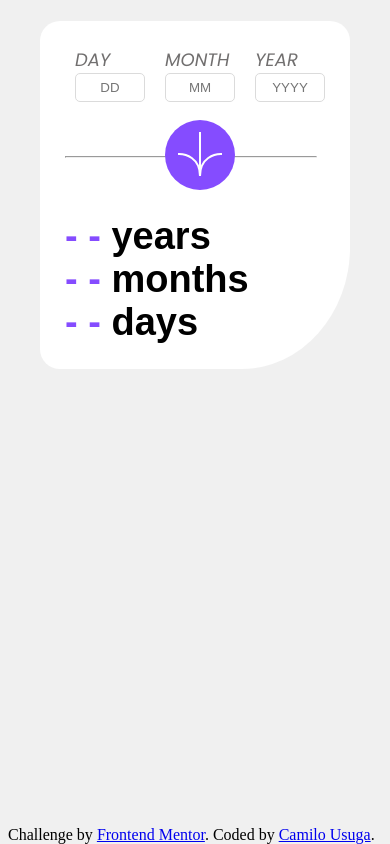
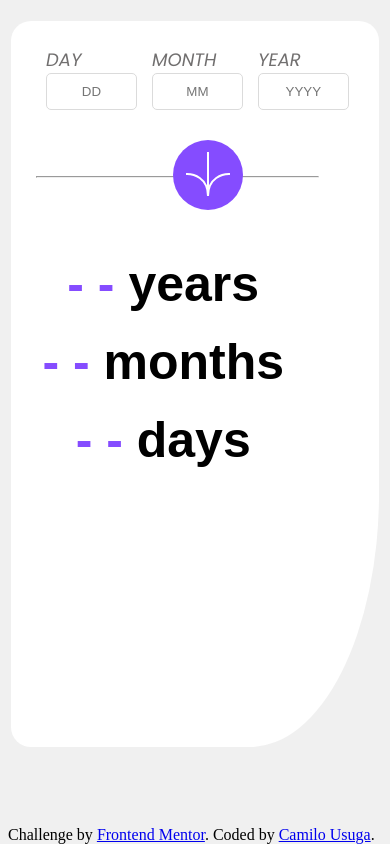
Before and after one commit to CamiloXXI/age-calculator-app, a website built with Parcel: page index.html in a window 390 px wide. Built offline with nearby package versions, Linux system fonts and the light colour scheme.

Commit message:
Responsive

```diff
--- a/src/index.js
+++ b/src/index.js
@@ -1,8 +1,4 @@
 const D = document;
-const $calculate = D.getElementById("calculate");
-let date = new Date().getFullYear();
-let day = new Date().getDate();
-let month = new Date().toLocaleString("es-ES", { month: "long" });
 
 function formValues() {
   // Obtener los valores de los inputs
@@ -14,7 +10,7 @@ function formValues() {
   let fecha = {
     day,
     month,
-    year,
+    year
   };
 
   let date = convertDate(fecha);
@@ -71,7 +67,7 @@ function convertDate({ day, month, year }) {
     day,
     month,
     year,
-    conditionsMet,
+    conditionsMet
   };
 
   return fecha;
@@ -135,7 +131,7 @@ function sendDate({ day, month, year }) {
   D.getElementById("years").textContent = edadAnios;
 }
 
-$calculate.addEventListener("click", (e) => {
+D.getElementById("calculate").addEventListener("click", (e) => {
   e.preventDefault();
   alert("click");
   formValues();
--- a/src/styles.css
+++ b/src/styles.css
@@ -95,31 +95,45 @@ hr {
 
 @media (max-width: 768px) {
   #container {
-    width: 260px;
+    width: 85%;
+    height: 80vh;
     border-radius: 20px 20px 35% 20px;
   }
 
   #verified {
-    width: 200px;
+    width: 100%;
   }
 
   #verified > label {
-    width: 70px;
+    width: 70%;
+  }
+
+  #verified > label > input {
+    width: 80%;
+    padding: 10px;
   }
 
   hr {
-    width: 250px;
-    top: 148px;
+    width: 72%;
+    top: 168px;
   }
 
   #calculate {
     position: relative;
-    left: 100px;
-    margin-top: 18px;
+    left: 43%;
+    margin-top: 30px;
     margin-bottom: 25px;
   }
 
   #verified > input {
     margin-bottom: 10px;
   }
+
+  div > p,
+  div > p > bold {
+    width: 80%;
+    font-size: 50px;
+    text-align: center;
+    margin: 20px 0 10px 0;
+  }
 }
```
Also changed, not shown: package.json (+6 -4 lines), .codesandbox/workspace.json.
